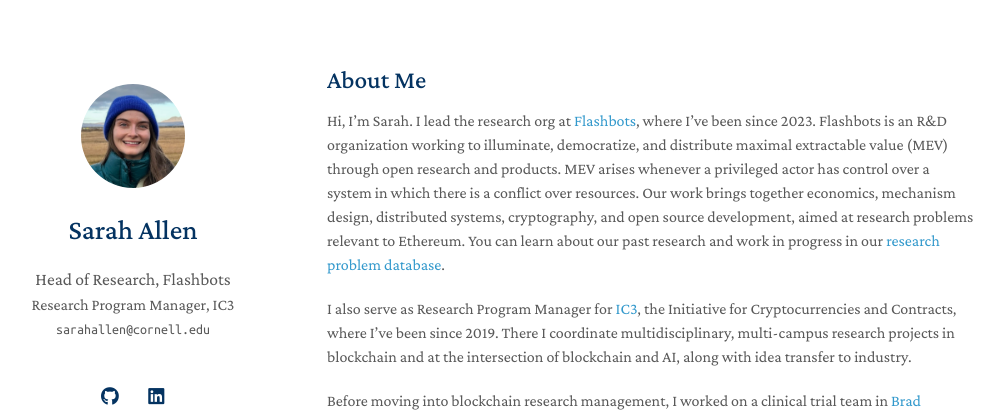
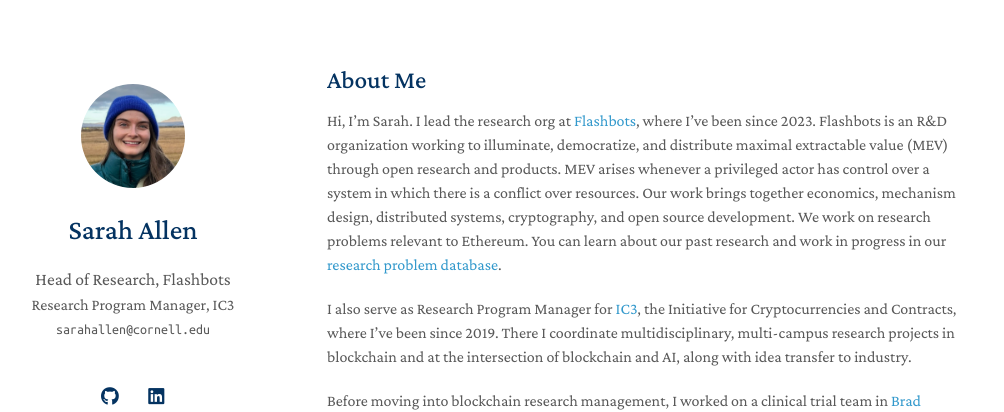
Before and after one commit to Bandeirainveste/bandeirainveste.github.io, a Jekyll site: the page built from index.md, in a window 1280 px wide and 900 px high. Shown: the top 412 px of the window, without its empty margins (143-1147 px from the left). Built offline with Jekyll 4.4.1, drawn with Linux system fonts in a browser that asks for light colours; a style sheet for code colours, icons or effects is not loaded; our own code applies the rules of GitHub Pages for plain Markdown files.

Commit message:
Update index.md

```diff
--- a/index.md
+++ b/index.md
@@ -9,7 +9,7 @@
 working to illuminate, democratize, and distribute maximal extractable value (MEV) through open research and products.
 MEV arises whenever a privileged actor has control over a system in which there
 is a conflict over resources. Our work brings together economics, mechanism
-design, distributed systems, cryptography, and open source development, aimed at
+design, distributed systems, cryptography, and open source development. We work on
 research problems relevant to Ethereum. You can learn about our past research and
 work in progress in our
 [research problem database](https://www.flashbots.net/research-database).
```
